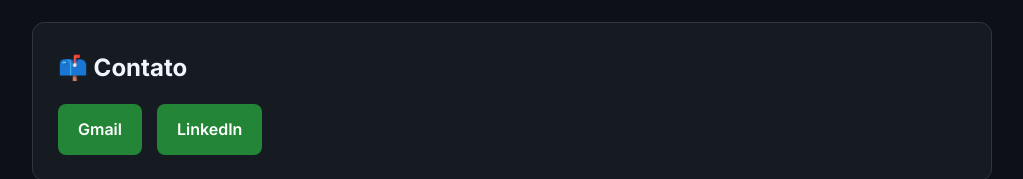
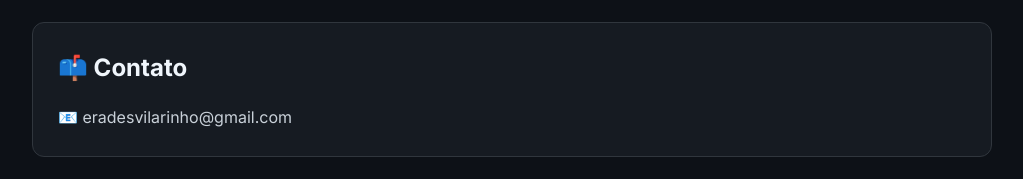
Before and after one commit to Gustavo-erades/gustavo-erades, a plain HTML site: page index.html in a window 1280 px wide. Shown: the part 792-971 px from the top of the page, without its empty margins (128-1151 px from the left). Drawn offline with Linux system fonts and the light colour scheme.

Commit message:
ajuste no layout

```diff
--- a/index.html
+++ b/index.html
@@ -185,16 +185,12 @@
 
     <div class="buttons">
 
-        <a class="btn"
-           href="mailto:eradesvilarinho@gmail.com">
-           Gmail
-        </a>
+     <p>
+        📧
 
-        <a class="btn"
-           href="https://www.linkedin.com/in/gustavo-%C3%AArades-vilarinho-silva-22a357231/"
-           target="_blank">
-           LinkedIn
-        </a>
+            eradesvilarinho@gmail.com
+
+    </p>
 
     </div>
 </section>
```
